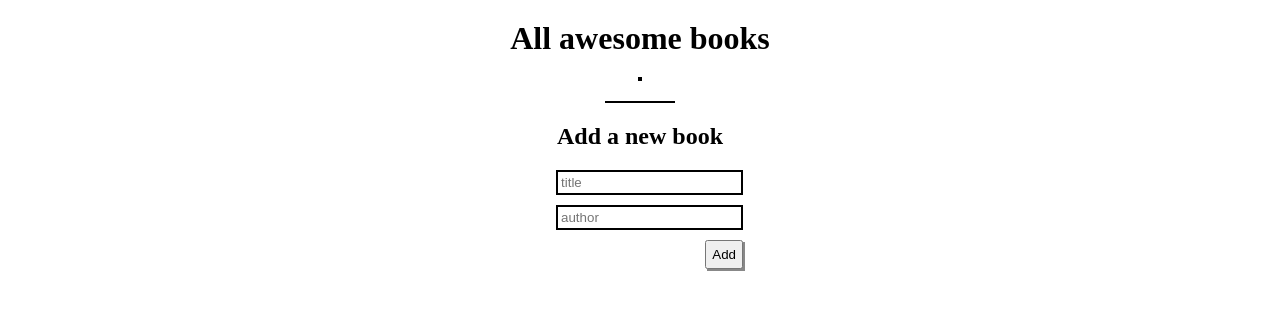
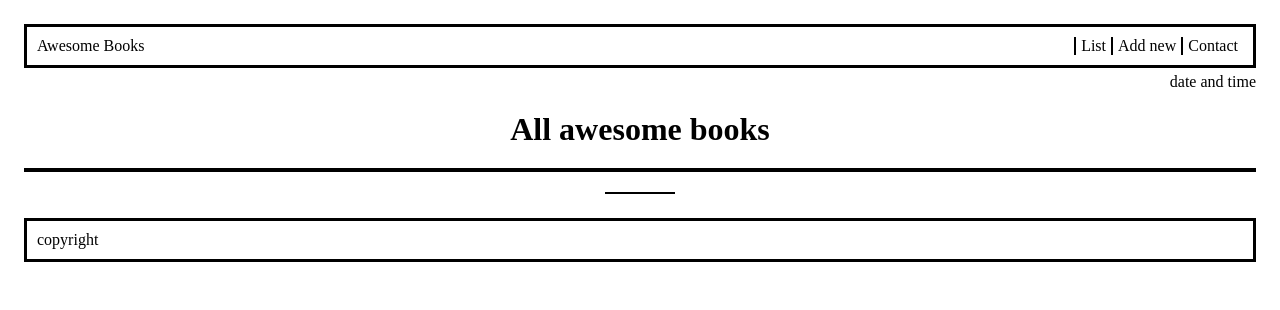
Before and after one commit to shinyenyi/awesome-books, a website: page index.html in a window 1280 px wide. Drawn offline with Linux system fonts and the light colour scheme.

Commit message:
Add footer

```diff
--- a/index.html
+++ b/index.html
@@ -9,8 +9,18 @@
   <title>Document</title>
 </head>
 
-<body>
-  <header></header>
+<body onload="displayCounterTime()">
+  <header>
+    <nav class="nav-bar">
+      <div class="logo">Awesome Books</div>
+      <ul class="menu">
+        <li class="menu-item">List</li>
+        <li class="menu-item">Add new</li>
+        <li class="menu-item">Contact</li>
+      </ul>
+    </nav>
+    <div class="date">date and time</div>
+  </header>
   <h1 class="title">All awesome books</h1>
   <section class="books">
     <ul class="books-list">
@@ -23,6 +33,9 @@
     <input type="text" class="input-author" placeholder="author">
     <button class="add-book-button">Add</button>
   </section>
+  <footer>
+    copyright
+  </footer>
   <script src="script.js"></script>
 </body>
 
--- a/script.js
+++ b/script.js
@@ -74,8 +74,11 @@ function createNewBook() {
 
 addBookButton.onclick = (() => {
   createNewBook();
-  books.push(newBook);
-  newBook.addBook();
+  if (newBook) {
+    books.push(newBook);
+    newBook.addBook();
+  }
+  window.location.reload();
 });
 
 // eslint-disable-next-line no-unused-vars
--- a/style.css
+++ b/style.css
@@ -4,6 +4,7 @@
   flex-direction: column;
   border: 2px solid black;
   margin-bottom: 20px;
+  width: 100%;
 }
 
 .title {
@@ -16,7 +17,7 @@
 }
 
 .book {
-  width: 300px;
+  width: 100%;
   display: flex;
   padding: 5px;
   justify-content: space-between;
@@ -52,8 +53,48 @@
   cursor: pointer;
 }
 
+header {
+  width: 100%;
+}
+
+header {
+  display: flex;
+  flex-direction: column;
+  align-items: flex-end;
+}
+
+.menu {
+  display: flex;
+  list-style: none;
+}
+
+.menu-item {
+  border-left: 2px solid black;
+  padding-right: 5px;
+  padding-left: 5px;
+}
+
+.nav-bar {
+  width: 100%;
+  display: flex;
+  justify-content: space-between;
+  border: 3px solid black;
+  align-items: center;
+  padding: 10px;
+  margin-bottom: 5px;
+}
+
+footer {
+  padding: 10px;
+  margin-top: 24px;
+  border: 3px solid black;
+  width: 100%;
+  /* align-self: flex-end; */
+  justify-content: flex-end;
+}
+
 .add-book {
-  display: flex;
+  display: none;
   flex-direction: column;
   align-items: flex-start;
   margin-top: 20px;
@@ -77,11 +118,14 @@ body {
   flex-direction: column;
   align-items: center;
   justify-content: center;
+  padding: 24px;
+  height: 100%;
 }
 
 .books {
   display: flex;
   flex-direction: column;
+  width: 100%;
 }
 
 .input-title,
```
